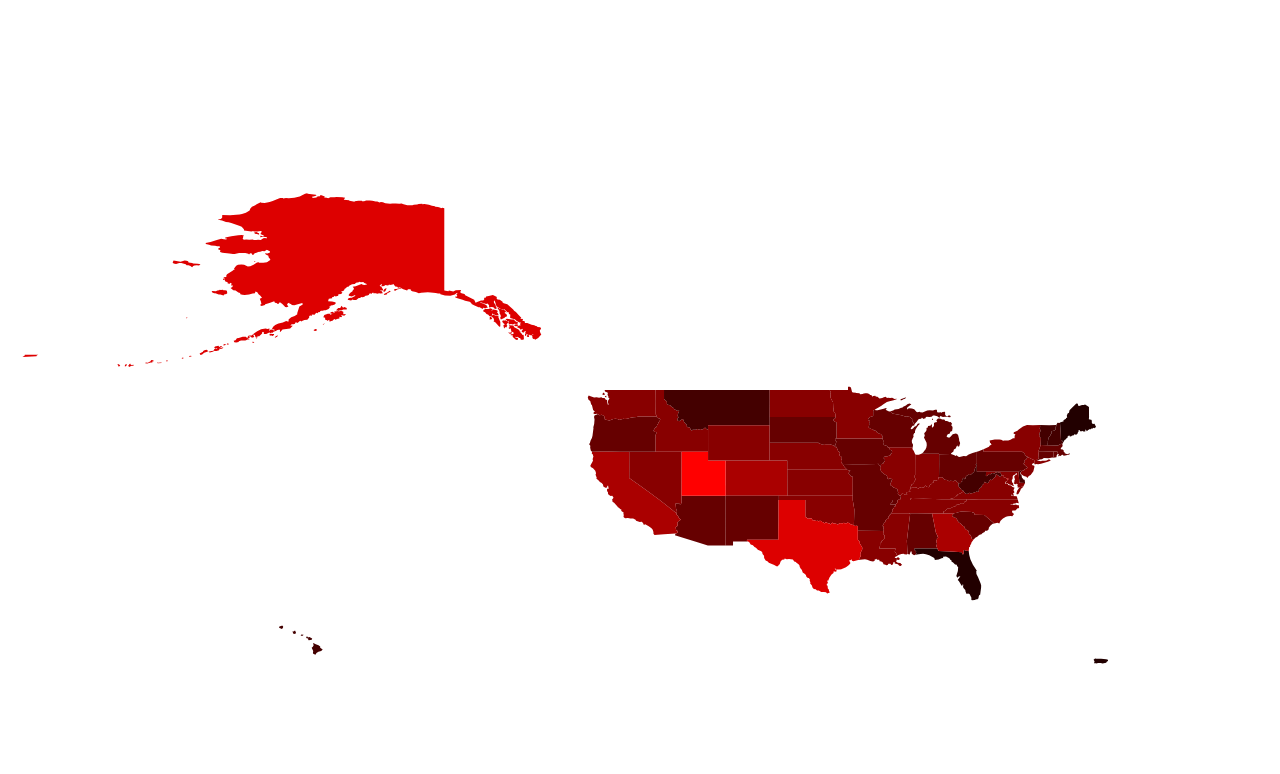
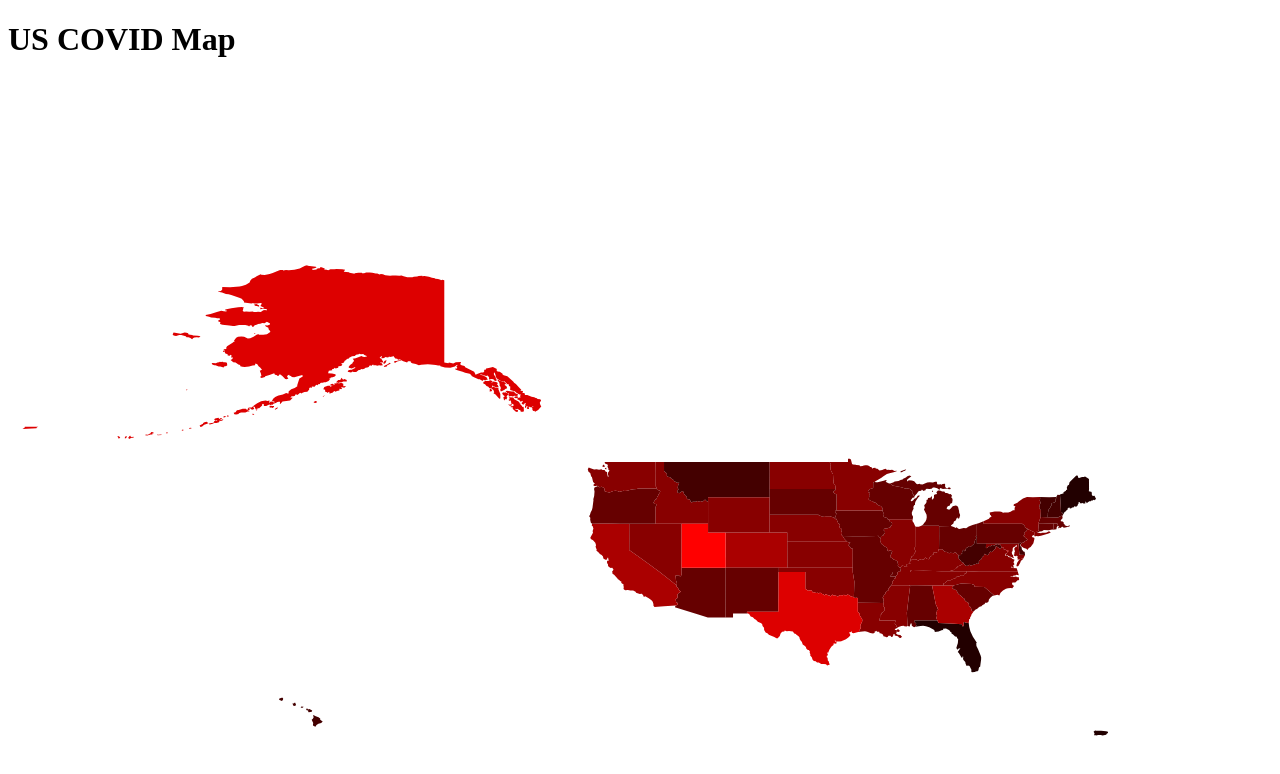
Before and after one commit to sli7826/dandyhacks2020, a website: page client/index.html in a window 1280 px wide. Shown: the top 774 px of the page. Drawn offline with Linux system fonts and the light colour scheme; files whose address does not match are found by name.

Commit message:
Update index.html

```diff
--- a/client/index.html
+++ b/client/index.html
@@ -2,8 +2,8 @@
 <html lang="en" dir="ltr">
     <head>
         <meta charset="utf-8">
-        <title>lol</title>
-
+        <title>DandyHacks2020</title>
+        <h1>US COVID Map</h1>
         <canvas id="myCanvas" width="1500" height="1500"></canvas>
         <script type="text/javascript" src="client/usa.json"></script>
         <script type="text/javascript" src="client/covid.json"></script>
```
